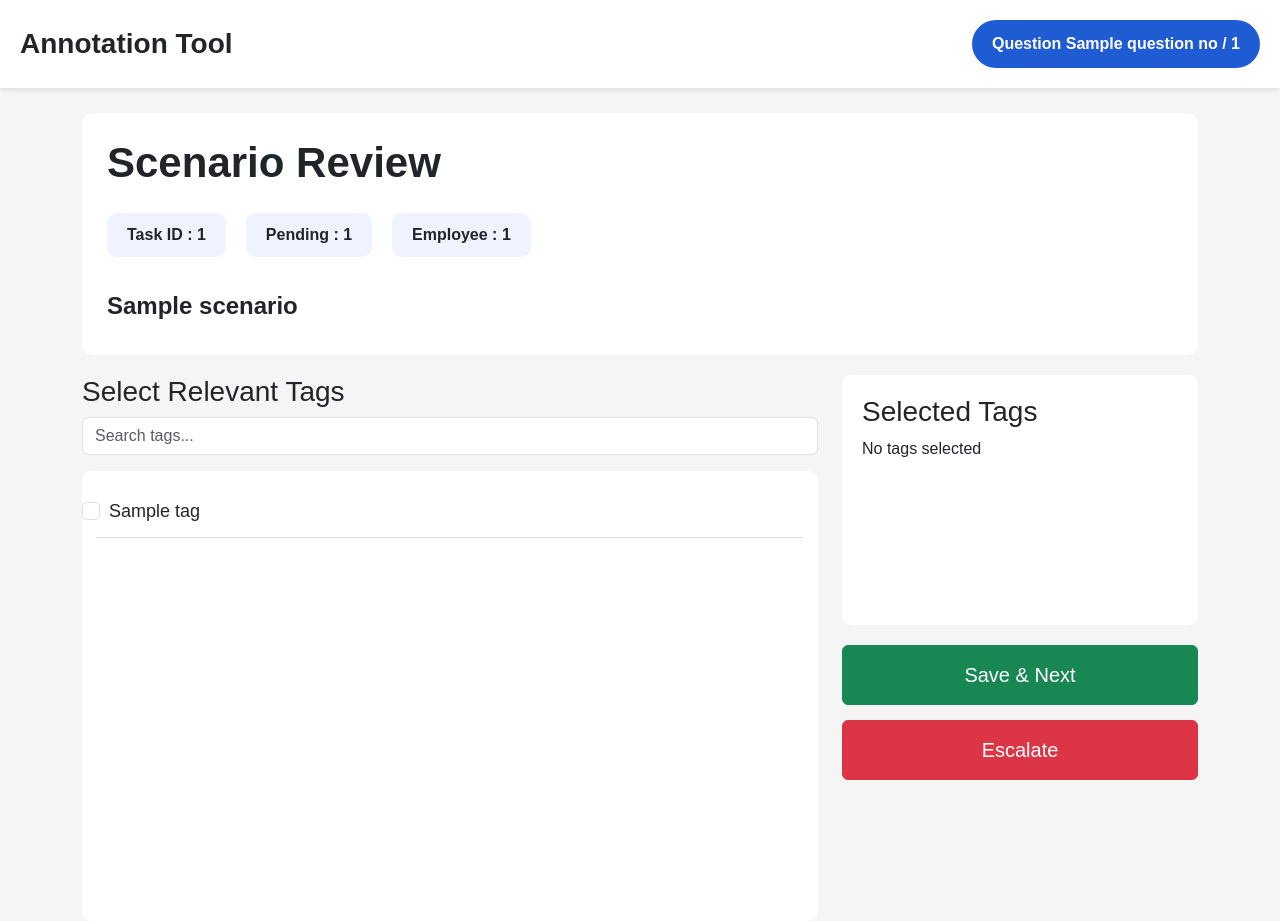
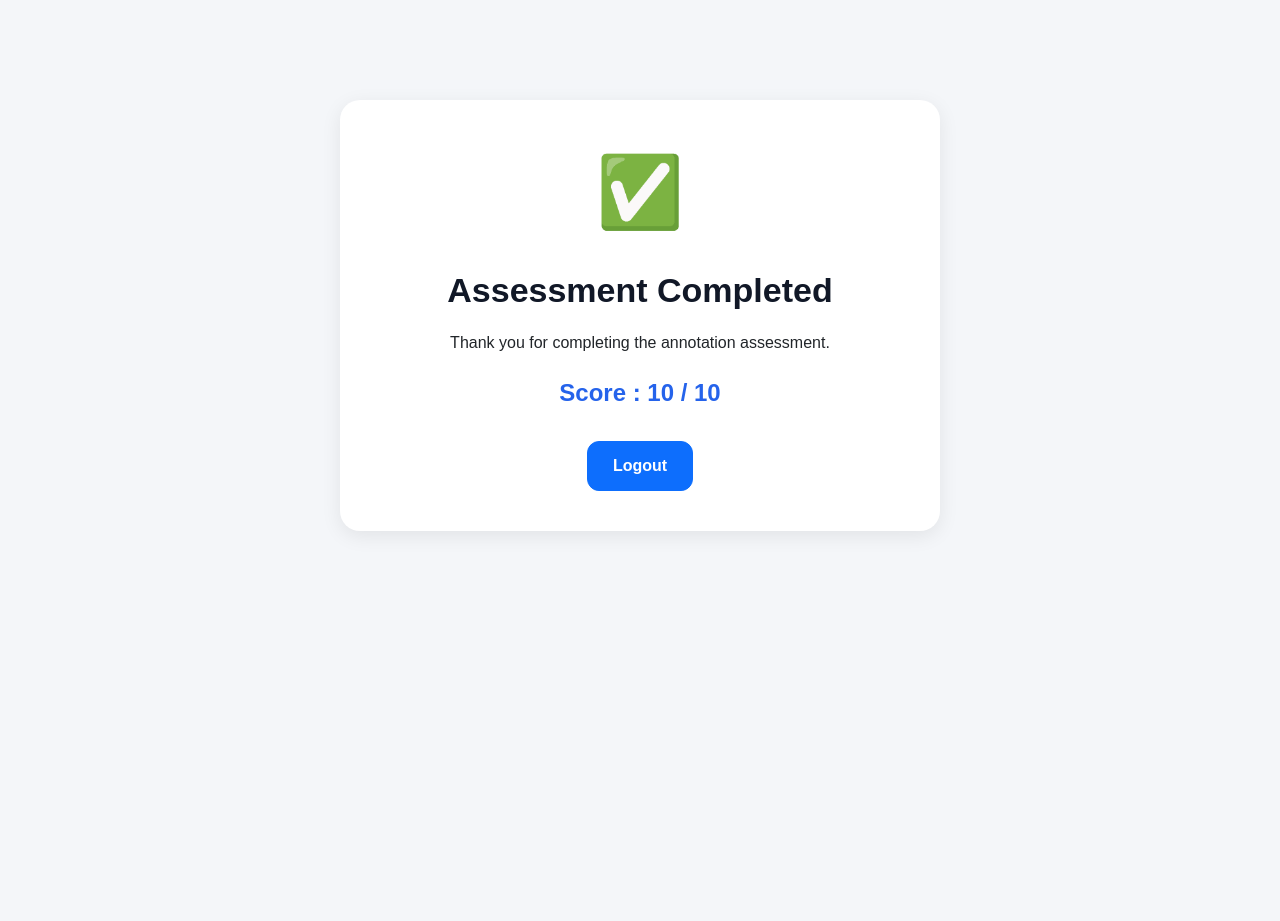
Before and after one commit to Satish4156/employee-evaluation-system, a Flask app: template templates/exam.html in a window 1280 px wide. After the commit the page ends 532 px from the top, so only its background shows below. Run offline with Flask 3, Linux system fonts and the light colour scheme; the visitor is signed in with stand-in values (Sample User, id 1); the template is opened without the code that fills it: most values are stand-ins (such as "Sample title", 1, 10 or a date in 2020); parts of the project's set-up code (start-up, migrations or seed data) failed here and were passed over.

Commit message:
update css

```diff
--- a/templates/exam.html
+++ b/templates/exam.html
@@ -5,232 +5,103 @@
 
     <meta charset="UTF-8">
 
-    <meta name="viewport" content="width=device-width, initial-scale=1.0">
+    <meta name="viewport"
+          content="width=device-width, initial-scale=1.0">
 
-    <title>Annotation Tool</title>
+    <title>Assessment Completed</title>
 
-    <link
-        href="https://cdn.jsdelivr.net/npm/bootstrap@5.3.0/dist/css/bootstrap.min.css"
-        rel="stylesheet"
-    >
+    <link rel="stylesheet"
+          href="https://cdn.jsdelivr.net/npm/bootstrap@5.3.0/dist/css/bootstrap.min.css">
 
-    <link
-        rel="stylesheet"
-        href="{{ url_for('static', filename='style.css') }}"
-    >
+    <style>
+
+        body{
+            background:#f4f6f9;
+            font-family:Arial, sans-serif;
+        }
+
+        .completed-card{
+
+            max-width:600px;
+            margin:100px auto;
+            background:white;
+            padding:40px;
+            border-radius:20px;
+            box-shadow:0 5px 20px rgba(0,0,0,0.08);
+            text-align:center;
+        }
+
+        .success-icon{
+
+            font-size:70px;
+            margin-bottom:20px;
+        }
+
+        .title{
+
+            font-size:34px;
+            font-weight:700;
+            margin-bottom:15px;
+            color:#111827;
+        }
+
+        .score{
+
+            font-size:24px;
+            margin-top:20px;
+            color:#2563eb;
+            font-weight:700;
+        }
+
+        .btn-home{
+
+            margin-top:30px;
+            padding:12px 25px;
+            border-radius:12px;
+            font-weight:600;
+        }
+
+    </style>
 
 </head>
 
 <body>
 
-<div class="top-bar">
+<div class="completed-card">
 
-    <div class="logo-title">
+    <div class="success-icon">
 
-        Annotation Tool
+        ✅
 
     </div>
 
-    <div class="question-count">
+    <div class="title">
 
-        Question {{ question_no }} / {{ total_questions }}
+        Assessment Completed
 
     </div>
 
-</div>
+    <p>
 
-<div class="container">
+        Thank you for completing the annotation assessment.
 
-    <div class="question-box">
+    </p>
 
-        <div class="scenario-header">
+    <div class="score">
 
-            <h2>Scenario Review</h2>
-
-        </div>
-
-        <div class="info-row">
-
-            <div class="info-box">
-                Task ID : {{ question.task_id }}
-            </div>
-
-            <div class="info-box">
-                Pending : {{ pending_count }}
-            </div>
-
-            <div class="info-box">
-                Employee : {{ session.employee_id }}
-            </div>
-
-        </div>
-
-        <div class="scenario-content">
-
-            {{ question.Scenario }}
-
-        </div>
+        Score :
+        {{ score }} / {{ total }}
 
     </div>
 
-    {% if error_message %}
+    <a href="/logout"
+       class="btn btn-primary btn-home">
 
-    <div class="alert alert-danger">
+        Logout
 
-        {{ error_message }}
-
-    </div>
-
-    {% endif %}
-
-    <form method="POST">
-
-        <div class="row">
-
-            <div class="col-md-8">
-
-                <h3>Select Relevant Tags</h3>
-
-                <input
-                    type="text"
-                    id="searchBox"
-                    class="form-control mb-3"
-                    placeholder="Search tags..."
-                >
-
-                <div class="tags-box">
-
-                    {% for tag in tags %}
-
-                    <div class="form-check tag-item">
-
-                        <input
-                            class="form-check-input"
-                            type="checkbox"
-                            name="tags"
-                            value="{{ tag }}"
-                            id="tag{{ loop.index }}"
-                        >
-
-                        <label
-                            class="form-check-label"
-                            for="tag{{ loop.index }}"
-                        >
-
-                            {{ tag }}
-
-                        </label>
-
-                    </div>
-
-                    {% endfor %}
-
-                </div>
-
-            </div>
-
-            <div class="col-md-4">
-
-                <div class="selected-box">
-
-                    <h3>Selected Tags</h3>
-
-                    <div id="selectedTags">
-
-                        No tags selected
-
-                    </div>
-
-                </div>
-
-                <button
-                    type="submit"
-                    class="btn btn-success action-btn"
-                >
-                    Save & Next
-                </button>
-
-                <button
-                    type="submit"
-                    name="action"
-                    value="escalate"
-                    class="btn btn-danger action-btn"
-                >
-                    Escalate
-                </button>
-
-            </div>
-
-        </div>
-
-    </form>
+    </a>
 
 </div>
 
-<script>
-
-const searchBox = document.getElementById("searchBox");
-
-searchBox.addEventListener("keyup", function () {
-
-    let value = this.value.toLowerCase();
-
-    let items = document.getElementsByClassName("tag-item");
-
-    for (let i = 0; i < items.length; i++) {
-
-        let text = items[i].innerText.toLowerCase();
-
-        if (text.includes(value)) {
-
-            items[i].style.display = "block";
-
-        } else {
-
-            items[i].style.display = "none";
-
-        }
-    }
-});
-
-const checkboxes = document.querySelectorAll(
-    'input[name="tags"]'
-);
-
-const selectedTagsDiv =
-    document.getElementById("selectedTags");
-
-checkboxes.forEach(cb => {
-
-    cb.addEventListener("change", () => {
-
-        let selected = [];
-
-        checkboxes.forEach(c => {
-
-            if (c.checked) {
-
-                selected.push(c.value);
-
-            }
-        });
-
-        if (selected.length === 0) {
-
-            selectedTagsDiv.innerHTML =
-                "No tags selected";
-
-        } else {
-
-            selectedTagsDiv.innerHTML =
-                selected.join("<br><br>");
-
-        }
-    });
-});
-
-</script>
-
 </body>
-
 </html>
```
